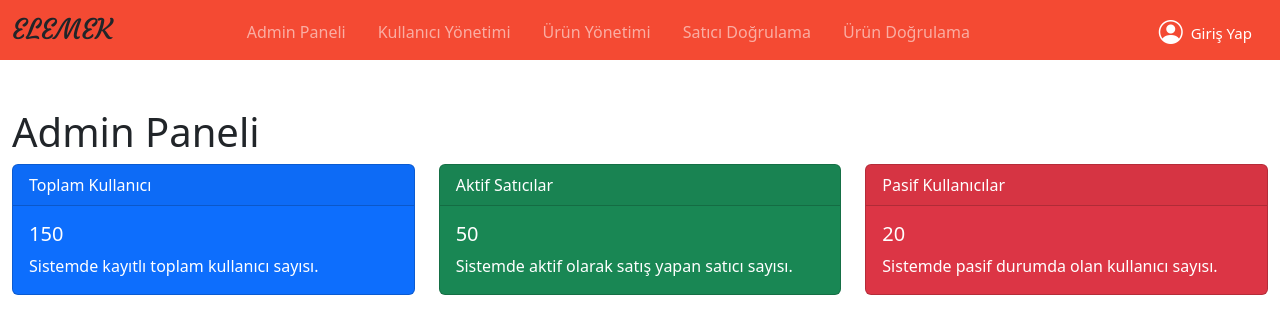
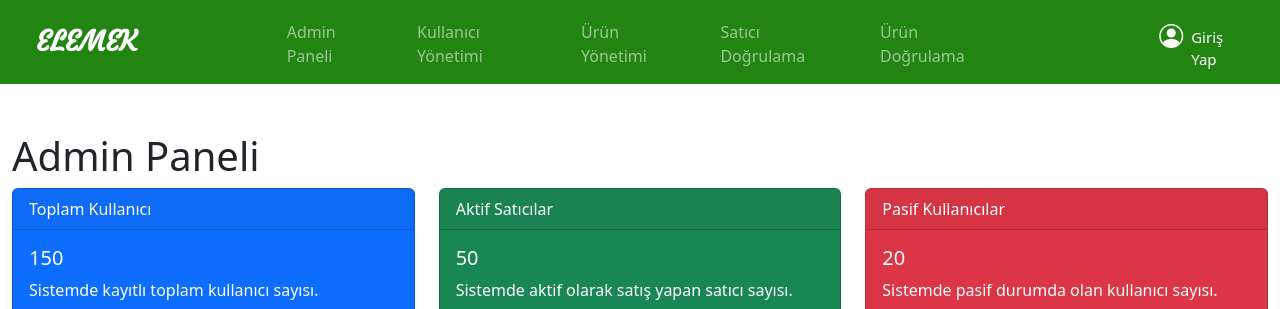
Before and after one commit to zeynep-tkn/El-EmekE-Commerce, a PHP site: page /php/admin_dashboard.php in a window 1280 px wide. Shown: the top 309 px of the page. Run offline with PHP 8.4, Linux system fonts and the light colour scheme; data that the repository does not hold is empty; some libraries are stand-ins or nearby versions; some web fonts are replaced.

Commit message:
paneller frontend düzenleniyor

```diff
--- a/php/admin_dashboard.php
+++ b/php/admin_dashboard.php
@@ -41,14 +41,15 @@ $result = mysqli_query($conn, $query);
 
 </head>
 <body>
-<nav class="navbar navbar-expand-lg navbar-dark" style="background-color: rgb(244, 74, 51);">
+<nav class="navbar navbar-expand-lg navbar-dark" style="background-color: rgb(34, 132, 17);">
     <div class="container-fluid">
 
-    <div class="baslik fs-3">
-                <a class="dropdown-item" href="../index.php">
-                  ELEMEK
-                </a>
-                </div>
+    <a class="navbar-brand d-flex ms-4" href="../index.php" style="margin-left: 5px;">
+
+            <div class="baslik fs-3"> ELEMEK</div>
+        </a>
+
+
         <button class="navbar-toggler" type="button" data-bs-toggle="collapse" data-bs-target="#navbarSupportedContent" aria-controls="navbarSupportedContent" aria-expanded="false" aria-label="Toggle navigation">
             <span class="navbar-toggler-icon"></span>
         </button>
--- a/php/admin_user.php
+++ b/php/admin_user.php
@@ -41,7 +41,7 @@ $result = mysqli_query($conn, $query);
 
 </head>
 <body>
-<nav class="navbar navbar-expand-lg navbar-dark" style="background-color: rgb(244, 74, 51);">
+<nav class="navbar navbar-expand-lg navbar-dark" style="background-color: rgb(34, 132, 17);">
     <div class="container-fluid">
         <a class="navbar-brand d-flex ms-4" href="#" style="margin-left: 5px;">
             <div class="baslik fs-3"> Admin </div>
--- a/php/manage_product.php
+++ b/php/manage_product.php
@@ -176,7 +176,7 @@ $result = $stmt->get_result();
     </style>
 </head>
 <body>
-<nav class="navbar navbar-expand-lg navbar-dark" style="background-color: rgb(244, 74, 51);">
+<nav class="navbar navbar-expand-lg navbar-dark" style="background-color: rgb(91, 140, 213);">
     <div class="container-fluid">
         <a class="navbar-brand d-flex ms-4" href="#" style="margin-left: 5px;">
 
--- a/php/seller_manage.php
+++ b/php/seller_manage.php
@@ -112,7 +112,7 @@ $result = $stmt->get_result();
 
 </head>
 <body>
-<nav class="navbar navbar-expand-lg navbar-dark" style="background-color: rgb(244, 74, 51);">
+<nav class="navbar navbar-expand-lg navbar-dark" style="background-color: rgb(91, 140, 213);">
     <div class="container-fluid">
         <a class="navbar-brand d-flex ms-4" href="#" style="margin-left: 5px;">
 
```
Also changed, not shown: php/seller_dashboard.php (+9 -8 lines), images/logomagaza.png (added), images/magazalogo.png (added).
